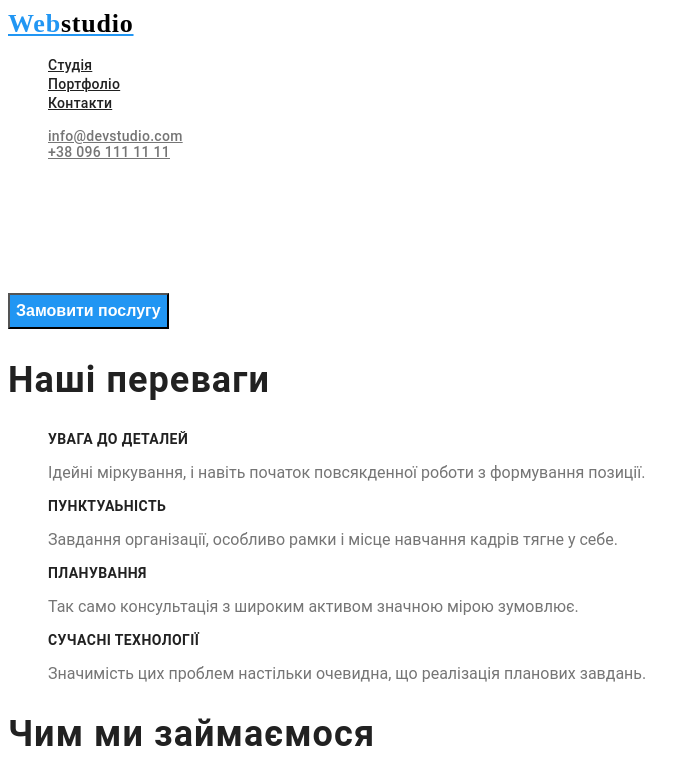
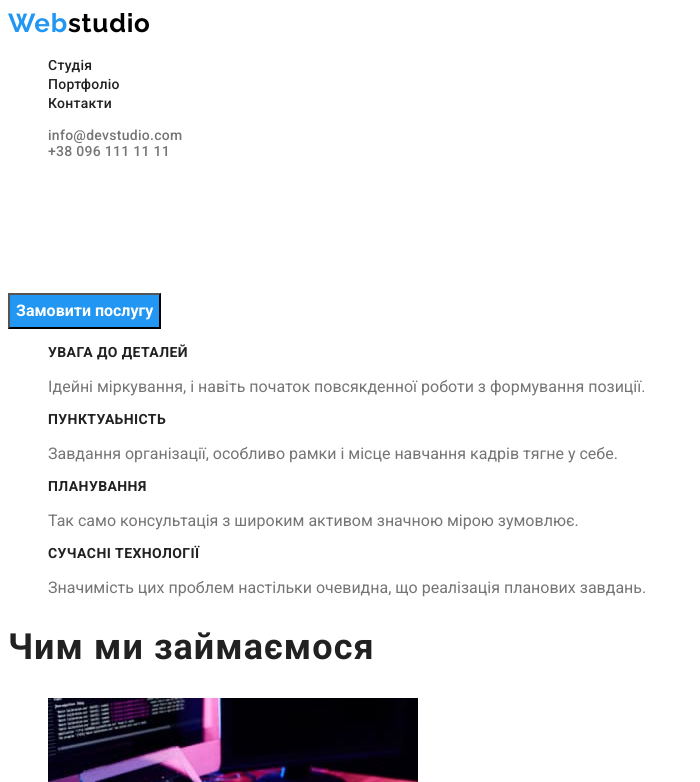
Before and after one commit to OleksandrCOI/goit-markup-hw-02, a plain HTML site: page index.html in a window 1280 px wide. Shown: the top 782 px of the page, without its empty margins (0-700 px from the left). Drawn offline with Linux system fonts and the light colour scheme; a web font is replaced by a local one.

Commit message:
ДЗ 2 випралення

```diff
--- a/css/styles.css
+++ b/css/styles.css
@@ -34,6 +34,21 @@ body {
     color: var(--title-text-color);
 }
 
+.visually-hidden {
+    position: absolute;
+    width: 1px;
+    height: 1px;
+    margin: -1px;
+    border: 0;
+    padding: 0;
+
+    white-space: nowrap;
+    clip-path: inset(100%);
+    clip: rect(0 0 0 0);
+    overflow: hidden;
+}
+
+
 /* Header */
 .top {
 
@@ -46,9 +61,9 @@ body {
     font-family: 'Raleway';
     font-weight: 700;
     font-size: 26px;
-line-height: 31px;
+    line-height: 1.19;
+    letter-spacing: 0.03em;
 
-letter-spacing: 0.03em;
     color: var(--accent-color);
 }
 .logo-top {
@@ -63,6 +78,15 @@ color: var(--accent-color);
 
 /* навігація */
 /* !--------------------- */
+
+.link {
+    text-decoration: none;
+}
+
+.list {
+    list-style: none;
+}
+
 .top-nav {
     list-style: none;
 }
@@ -71,7 +95,7 @@ color: var(--accent-color);
 
     font-weight: 500;
     font-size: 14px;
-    line-height: 16px;
+    line-height: 1.14;
     letter-spacing: 0.02em;
 
     color: var(--primary-text-color);
@@ -81,7 +105,7 @@ color: var(--accent-color);
 
     font-weight: 500;
     font-size: 14px;
-    line-height: 16px;
+    line-height: 1.14;
     letter-spacing: 0.02em;
 
     color: var(--primary-text-color);
@@ -91,7 +115,7 @@ color: var(--accent-color);
 
     font-weight: 500;
     font-size: 14px;
-    line-height: 16px;
+    line-height: 1.14;
     letter-spacing: 0.02em;
 
     color: var(--primary-text-color);
@@ -114,10 +138,8 @@ color: var(--accent-color);
 
     font-weight: 500;
     font-size: 14px;
-line-height: 16px;
+    line-height: 1.14;
     letter-spacing: 0.02em;
-
-
 
         list-style: none;
     }
@@ -126,7 +148,7 @@ letter-spacing: 0.02em;
 
     font-weight: 500;
     font-size: 14px;
-    line-height: 16px;
+    line-height: 1.14;
     letter-spacing: 0.02em;
 
     color:var(--title-text-color)
@@ -137,7 +159,7 @@ letter-spacing: 0.02em;
 
     font-weight: 500;
     font-size: 14px;
-    line-height: 16px;
+    line-height: 1.14;
     letter-spacing: 0.02em;
 
     color:var(--title-text-color)
@@ -160,16 +182,18 @@ letter-spacing: 0.02em;
 
     font-weight: 900;
     font-size: 44px;
-    line-height: 60px;
+    line-height: 1.36;
 
     color: var(--hero-text-color);
+
+    text-transform: uppercase;
 }
 
 .button {
-
+    font-family: "Roboto";
     font-weight: 700;
     font-size: 16px;
-line-height: 30px;
+    line-height: 1.88;
 
     color: var(--hero-text-color);
     background: var(--accent-background-color);
@@ -192,7 +216,7 @@ cursor: pointer;
 .section-title {
     font-weight: 700;
     font-size: 36px;
-    line-height: 42px;
+    line-height: 1.17;
     letter-spacing: 0.03em;
 
     color: var(--primary-text-color);
@@ -214,7 +238,7 @@ cursor: pointer;
 
     font-weight: 700;
     font-size: 14px;
-    line-height: 16px;
+    line-height: 1.14;
     letter-spacing: 0.03em;
     text-transform: uppercase;
 
@@ -238,7 +262,7 @@ cursor: pointer;
 
     font-weight: 500;
     font-size: 16px;
-    line-height: 19px;
+    line-height: 1.19;
 
     color: var(--primary-text-color);
 
@@ -257,6 +281,11 @@ cursor: pointer;
 {
     color: var(--accent-color);
 }
+
+.bottom-ddress {
+    font-style: normal;
+}
+
 
 .bottom-list {
 
@@ -309,7 +338,7 @@ cursor: pointer;
 
     font-weight: 500;
     font-size: 16px;
-    line-height: 26px;
+    line-height: 1.63;
 
     letter-spacing: 0.03em;
 
@@ -337,7 +366,7 @@ cursor: pointer;
 .gallery-title {
     font-weight: 700;
     font-size: 18px;
-    line-height: 36px;
+    line-height: 2;
 
     letter-spacing: 0.06em;
 
--- a/index.html
+++ b/index.html
@@ -5,32 +5,32 @@
         <meta charset="UTF-8" />
         <meta http-equiv="X-UA-Compatible" content="IE=edge" />
         <meta name="viewport" content="width=device-width, initial-scale=1.0" />
-        <link href="https://https://fonts.google.com/share?selection.family=Raleway:wght@700%7CRoboto:wght@400;500;700;900" rel="stylesheet">
+        <link href="https://fonts.googleapis.com/css2?family=Raleway:wght@700&family=Roboto:wght@400;500;700;900&display=swap" rel="stylesheet">
         <title>Document</title>
         <link rel="stylesheet" href="./css/styles.css">
     </head>
     <body>
         <header class="top">
             <nav>
-                <a class="logo" href="./index.html">Web<span class="logo-top">studio</span></a>
-                <ul class="top-nav">
+                <a class="logo link" href="./index.html">Web<span class="logo-top">studio</span></a>
+                <ul class="top-nav list">
                     <li>
-                        <a class="nav-studio" href="./index.html">Студія</a>
+                        <a class="nav-studio link" href="./index.html">Студія</a>
                     </li>
                     <li>
-                        <a class="nav-portfolio" href="./portfolio.html">Портфоліо</a>
+                        <a class="nav-portfolio link" href="./portfolio.html">Портфоліо</a>
                     </li>
                     <li>
-                        <a class="nav-contact" href="#">Контакти</a>
+                        <a class="nav-contact link" href="#">Контакти</a>
                     </li>
                 </ul>
             </nav>
-            <ul class="top-auth">
+            <ul class="top-auth list">
                 <li>
-                <a class="auth-mail" href="mailto:info@devstudio.com">info@devstudio.com</a>
+                <a class="auth-mail link" href="mailto:info@devstudio.com">info@devstudio.com</a>
                 </li>
                 <li>
-                <a class="auth-tel" href="tel:+380961111111">+38 096 111 11 11</a>
+                <a class="auth-tel link" href="tel:+380961111111">+38 096 111 11 11</a>
                 </li>
             </ul>
         </header>
@@ -40,8 +40,8 @@
                 <button class="button" type="button" cursor="pointer">Замовити послугу</button>
             </section>
             <section class="section">
-                <h2 class="section-title">Наші переваги</h2>
-                <ul class="features">
+                <h2 class="section-title visually-hidden">Наші переваги</h2>
+                <ul class="features list">
                     <li>
                         <h3 class="features-title">Увага до деталей</h3>
                         <p>
@@ -71,7 +71,7 @@
             </section>
             <section class="section">
                 <h2 class="section-title">Чим ми займаємося</h2>
-                <ul class="work-list">
+                <ul class="work-list list">
                     <li>
                         <img src="./images/workprogramming.jpg" alt="фото роботи за комп'ютером з кодом" width="370" />
                     </li>
@@ -85,7 +85,7 @@
             </section>
             <section class="section">
                 <h2 class="section-title">Наша команда</h2>
-                <ul class="team">
+                <ul class="team list">
                     <li>
                         <img src="./images/demianenko.jpg" alt="фото Ігор Дем'яненко дизайнер продукту" width="276" />
                         <h3 class="team-title">Ігор Дем'яненко</h3>
@@ -111,17 +111,17 @@
             </section>
         </main>
         <footer class="bottom">
-            <a class="logo" href="./index.html">Web<span class="logo-bottom">studio</span></a>
-            <address>
-                <ul class="bottom-list">
+            <a class="logo link" href="./index.html">Web<span class="logo-bottom">studio</span></a>
+            <address  class="bottom-ddress">
+                <ul class="bottom-list list">
                     <li>
-                    <a class="bottom-adress" href="https://goo.gl/maps/CPtrU1FHBa2aNyZL9" target="_blank" rel="noopener noreferrer nofollow">м. Київ, пр-т Лесі Українки, 26</a>
+                    <a class="bottom-adress link" href="https://goo.gl/maps/CPtrU1FHBa2aNyZL9" target="_blank" rel="noopener noreferrer nofollow">м. Київ, пр-т Лесі Українки, 26</a>
                     </li>
                     <li>
-                    <a class="bottom-mail" href="mailto:info@devstudio.com">info@devstudio.com</a>
+                    <a class="bottom-mail link" href="mailto:info@devstudio.com">info@devstudio.com</a>
                     </li>
                     <li>
-                    <a class="bottom-tel" href="tel:+380961111111">+38 096 111 11 11</a>
+                    <a class="bottom-tel link" href="tel:+380961111111">+38 096 111 11 11</a>
                     </li>
                 </ul>
             </address>
```
Also changed, not shown: portfolio.html (+19 -20 lines). Lines whose indentation alone changed are shown as unchanged.
